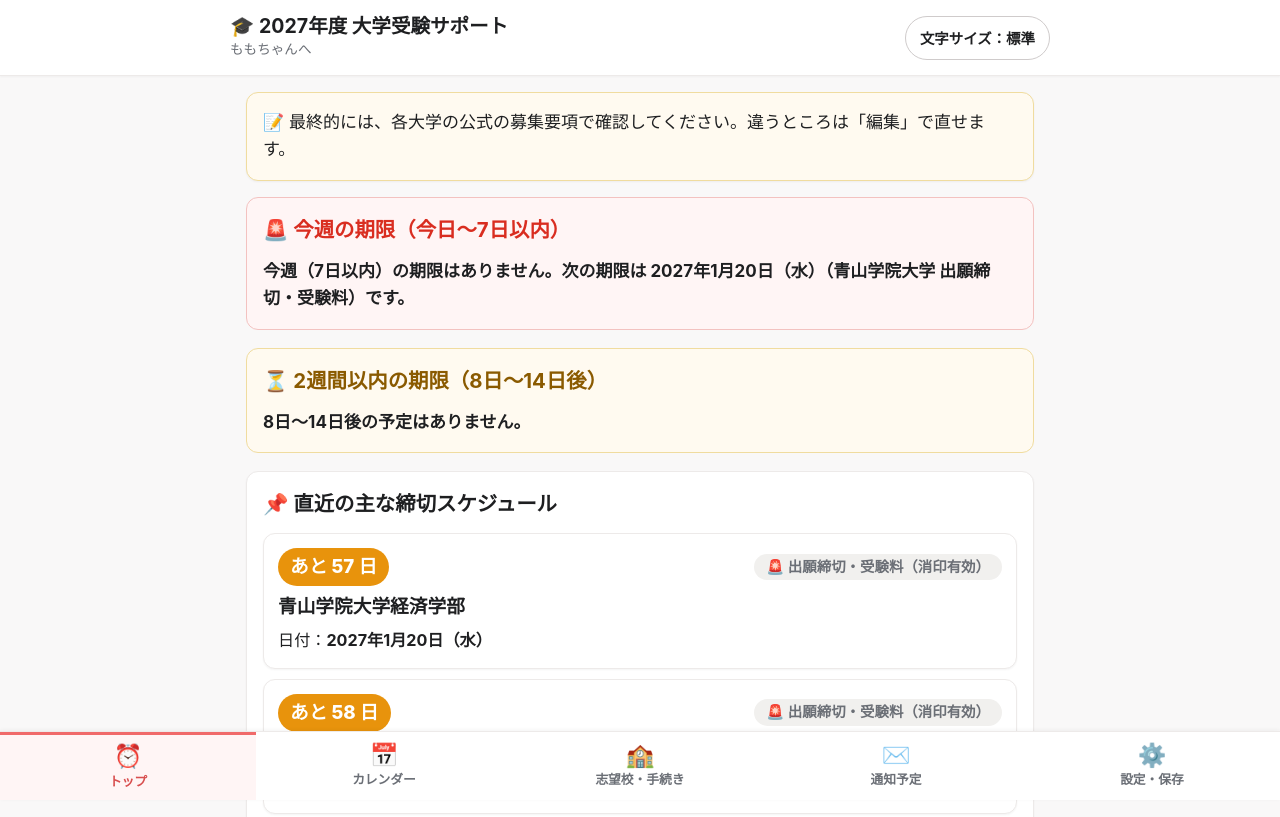
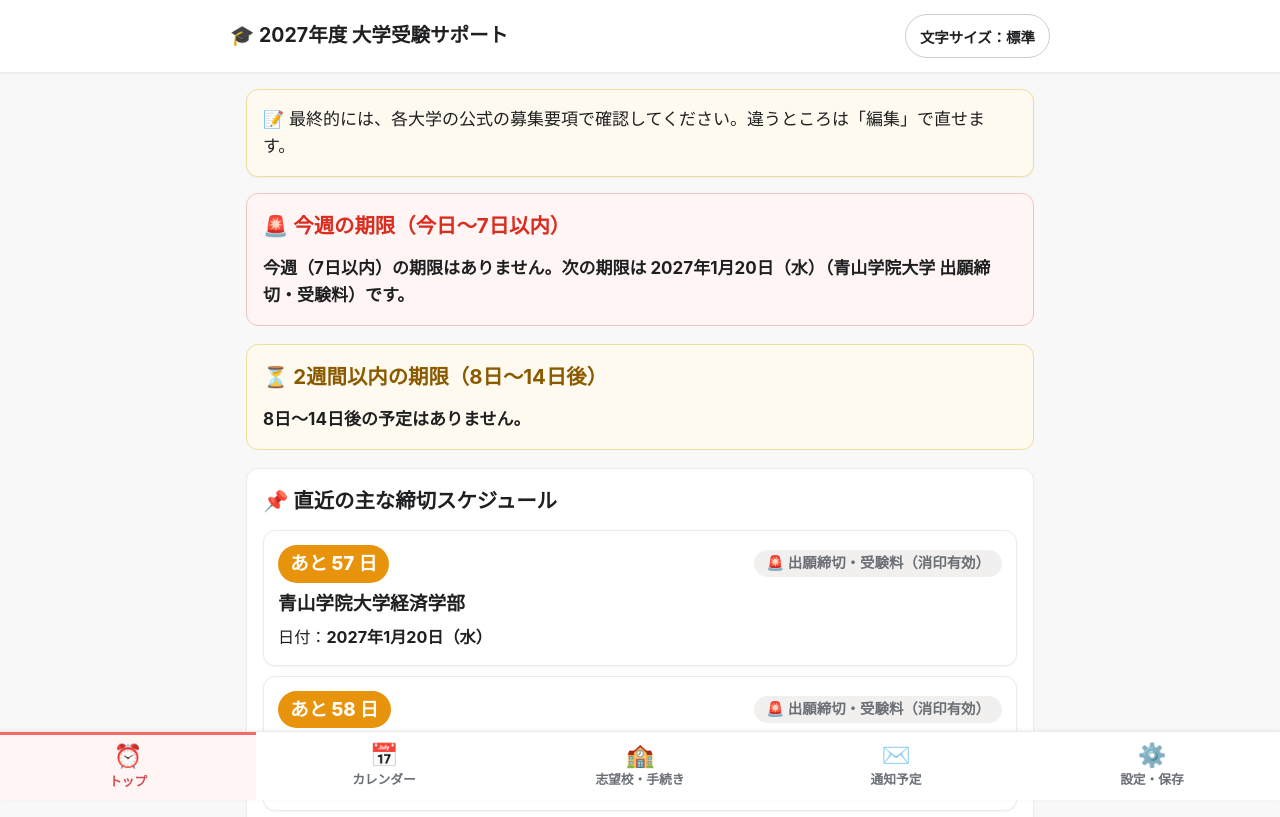
Before and after one commit to Rikako777/juken-support-2027, a plain HTML site: page index.html in a window 1280 px wide. Shown: the top 817 px of the page. Drawn offline with Linux system fonts and the light colour scheme.

Commit message:
Remove subtitle

```diff
--- a/index.html
+++ b/index.html
@@ -3,7 +3,7 @@
 <head>
   <meta charset="UTF-8" />
   <meta name="viewport" content="width=device-width, initial-scale=1.0" />
-  <title>2027年度 大学受験サポート（ももちゃんへ）</title>
+  <title>2027年度 大学受験サポート</title>
   <style>
     :root {
       --base-font-size: 17px;
@@ -183,7 +183,6 @@
     <div class="header-inner">
       <div>
         <h1 class="header-title">🎓 2027年度 大学受験サポート</h1>
-        <span class="header-sub">ももちゃんへ</span>
       </div>
       <button type="button" class="font-toggle-btn" id="fontToggleBtn">文字サイズ：標準</button>
     </div>
```
